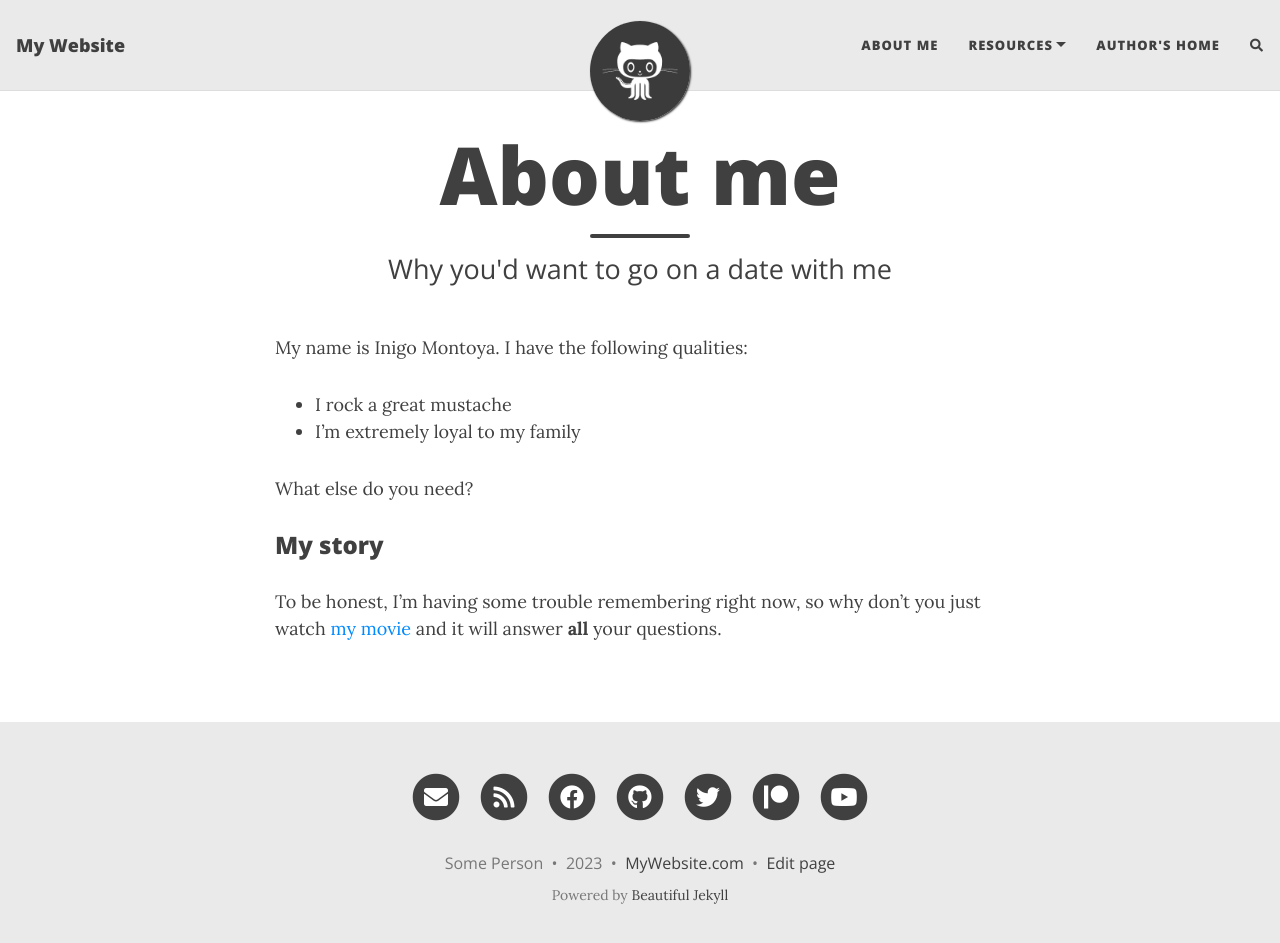
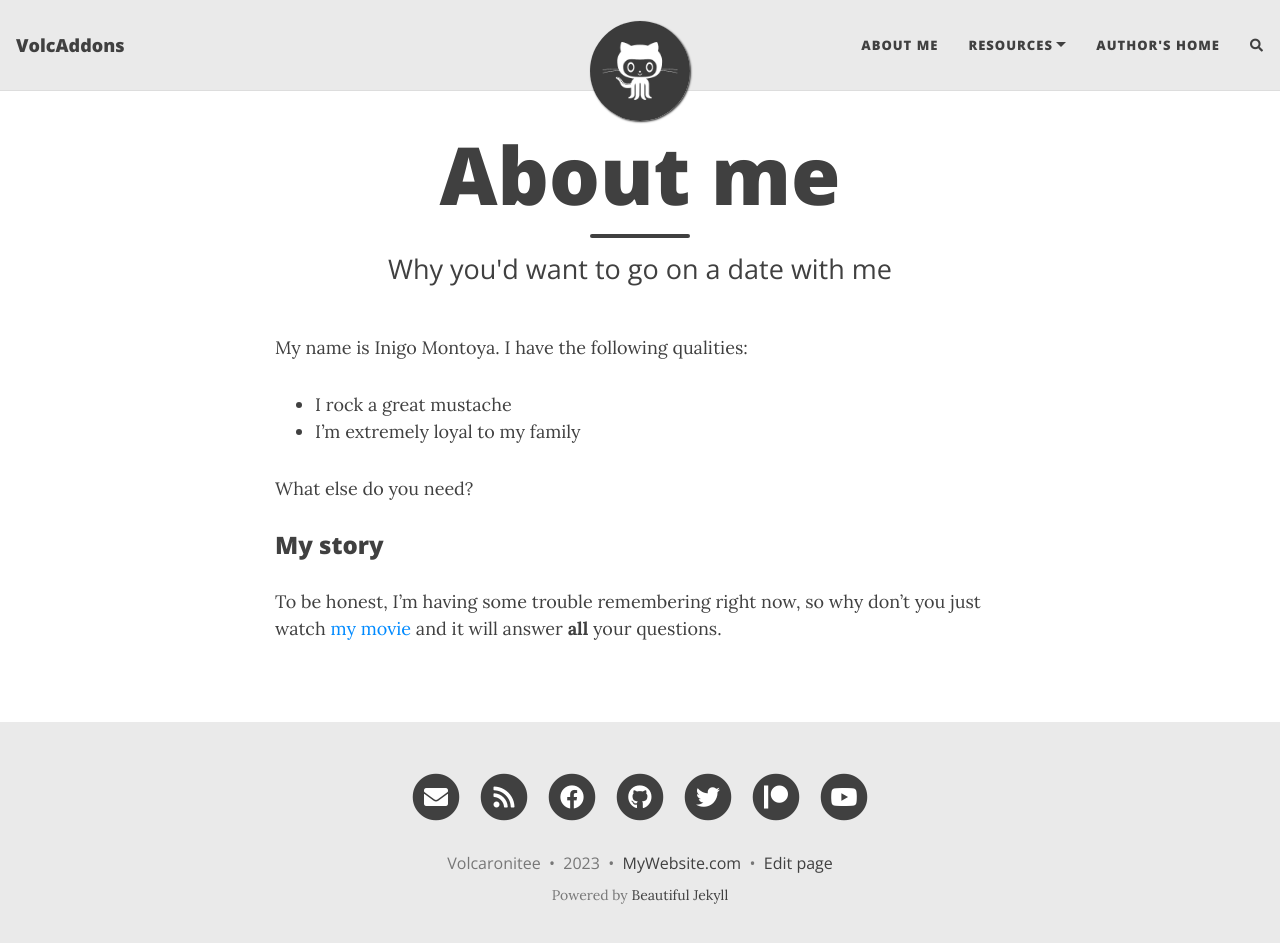
Before and after one commit to zhenga8533/VolcAddons, a Jekyll site: the page built from aboutme.md, in a window 1280 px wide and 956 px high. Shown: the top 943 px of the window. Built offline with Jekyll 4.4.1, drawn with Linux system fonts in a browser that asks for light colours; nearby versions of some CDN libraries; comment, search, counter and statistics services are not loaded.

Commit message:
Update _config.yml

```diff
--- a/_config.yml
+++ b/_config.yml
@@ -10,10 +10,10 @@
 ############################
 
 # Name of website
-title: My Website
+title: VolcAddons
 
 # Your name to show in the footer
-author: Some Person
+author: Volcaronitee
 
 ###############################################
 # --- List of links in the navigation bar --- #
```
